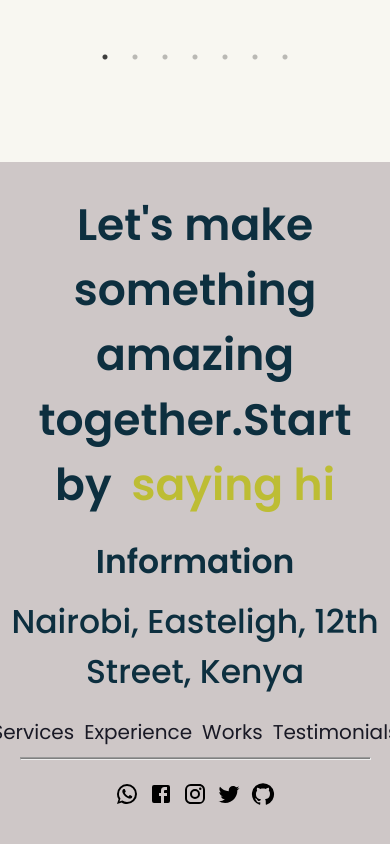
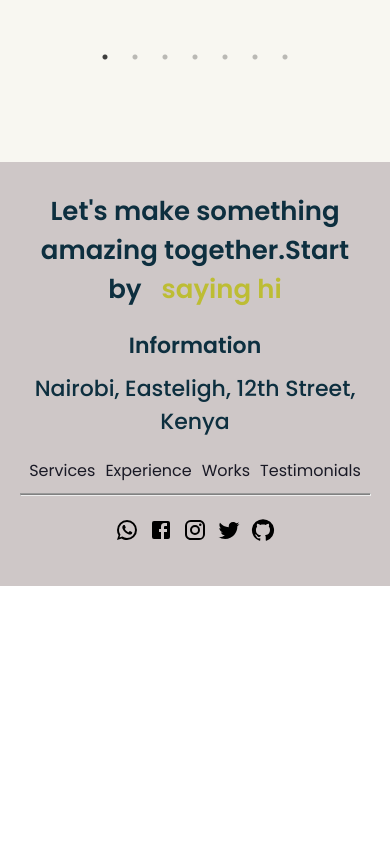
Before and after one commit to Abdirizackmasta/Portfoliov2, a React (Vite) app: page / in a window 390 px wide. Shown: the part 5092-5936 px from the top of the page. After the commit the page ends 5678 px from the top, so only its background shows below. Built offline with nearby package versions, Linux system fonts and the light colour scheme.

Commit message:
modified the footer responsivenes

```diff
--- a/src/components/Footer/Footer.module.css
+++ b/src/components/Footer/Footer.module.css
@@ -72,3 +72,16 @@
   font-size: 33px;
   color: #000;
 }
+
+@media(max-width: 768px){
+  .upper{
+    font-size: 26px;
+  }
+  .middle div{
+    font-size: 22px;
+  }
+  .middle ul a{
+    font-size: 16px;
+  }
+
+}
--- a/src/components/header/Header.jsx
+++ b/src/components/header/Header.jsx
@@ -31,7 +31,7 @@ const Header = () => {
         <ul
           className={`flexCenter ${css.menu}`}
           ref={menuRef}
-          style={getMenuStyles(menuOpened)}
+          // style={getMenuStyles(menuOpened)}
         >
           <li>
             <a href="#experties">Services</a>
```
